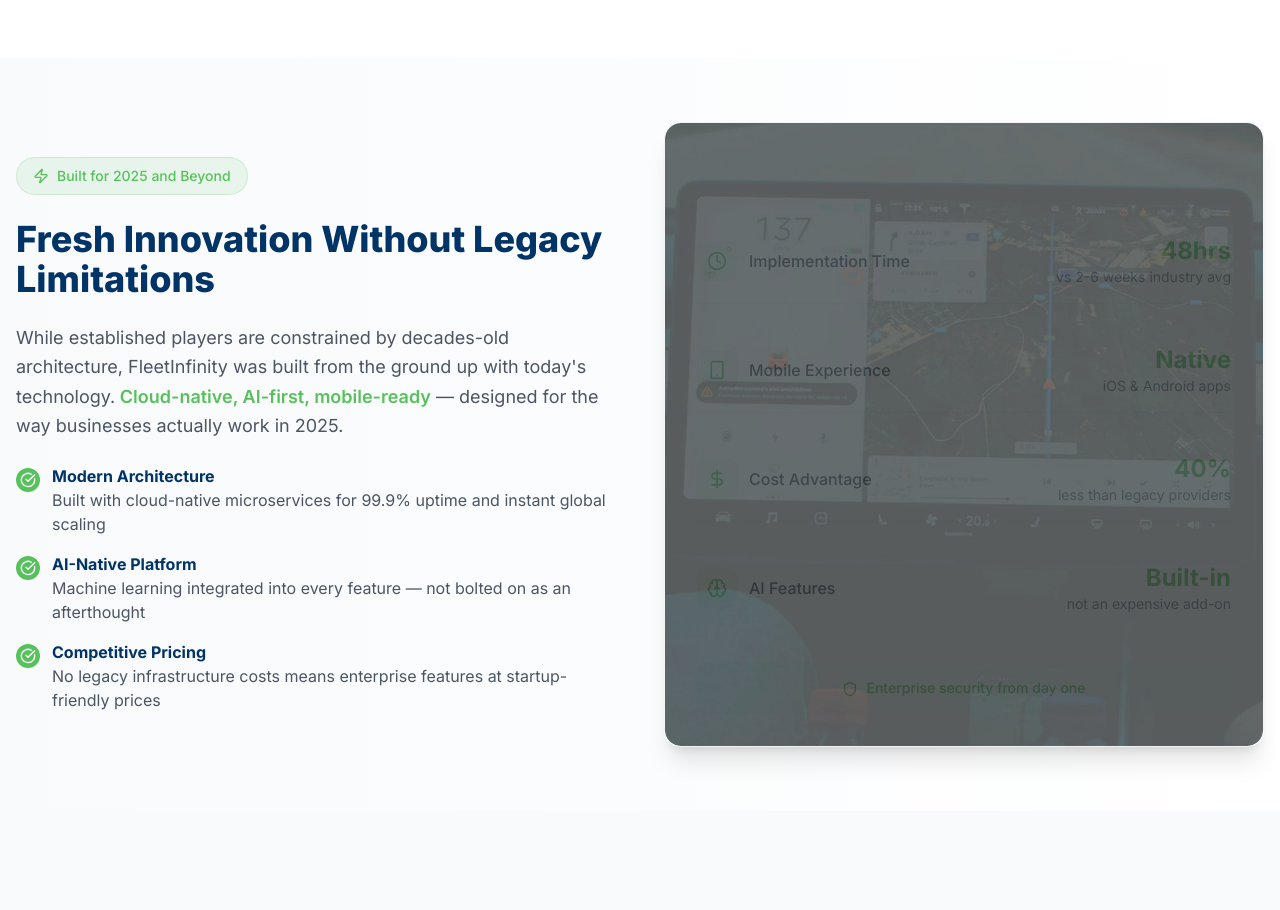
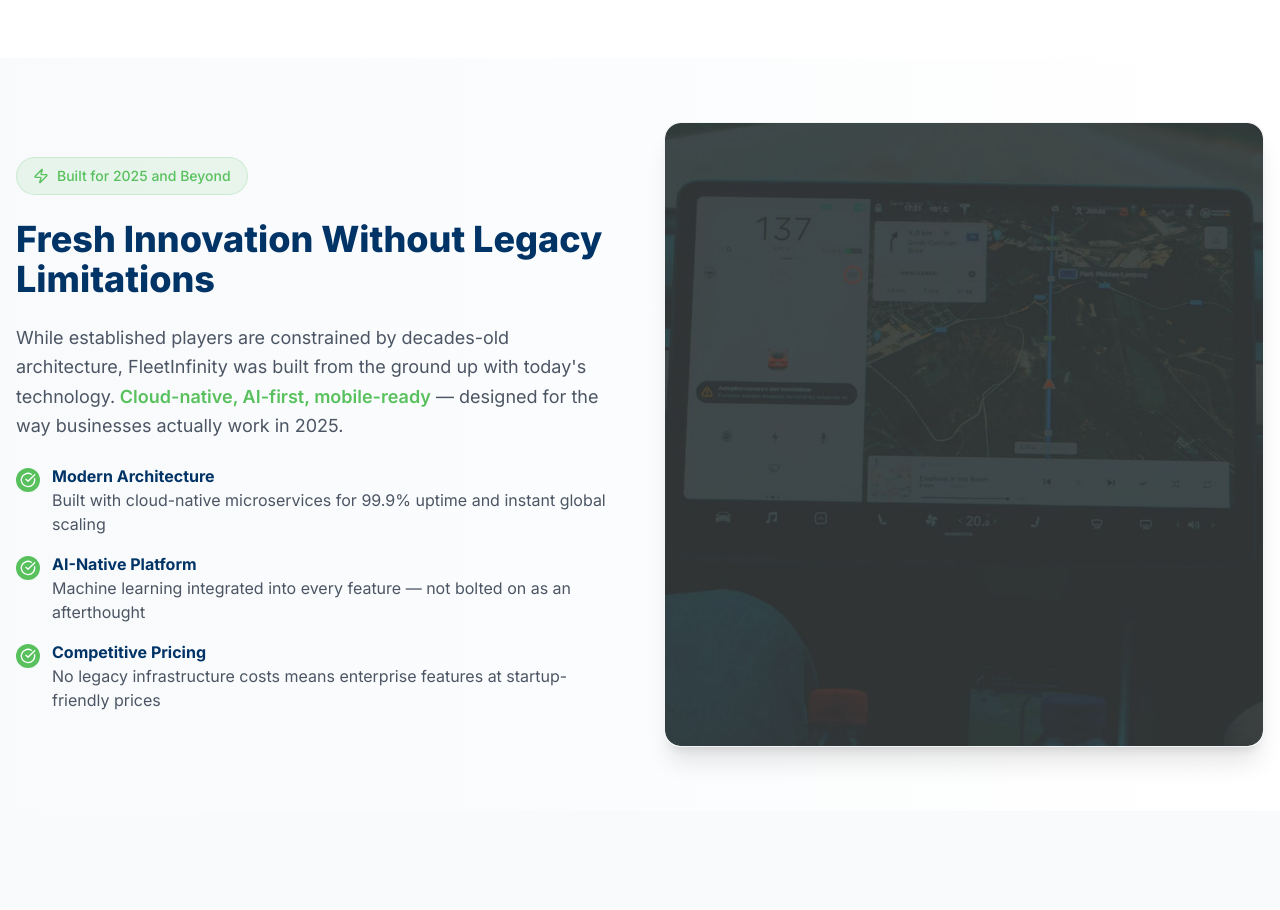
Before and after one commit to Bahareh-Esteki/fleetinfinity, a Next.js app: page / in a window 1280 px wide. Shown: the part 960-1870 px from the top of the page. Built offline with nearby package versions, Linux system fonts and the light colour scheme.

Commit message:
homepage building

```diff
--- a/app/page.js
+++ b/app/page.js
@@ -313,7 +313,7 @@ export default function HomePage() {
             <div className="relative bg-white rounded-2xl shadow-xl p-8 border border-gray-100 overflow-hidden">
               {/* Background Image with Low Opacity */}
               <div
-                className="absolute inset-0 opacity-80 bg-cover bg-center bg-no-repeat rounded-2xl"
+                className="absolute inset-0 opacity-100 bg-cover bg-center bg-no-repeat rounded-2xl"
                 style={{
                   backgroundImage: "url('/images/bg-1.jpg')",
                 }}
@@ -328,7 +328,7 @@ export default function HomePage() {
                     <div className="w-10 h-10 bg-brand-green/10 rounded-lg flex items-center justify-center">
                       <Clock className="w-5 h-5 text-brand-green" />
                     </div>
-                    <span className="font-medium text-gray-700">
+                    <span className="font-medium text-white-700">
                       Implementation Time
                     </span>
                   </div>
@@ -337,7 +337,7 @@ export default function HomePage() {
                       {" "}
                       48hrs
                     </div>
-                    <div className="text-sm text-gray-500">
+                    <div className="text-sm text-white-500">
                       vs 2-6 weeks industry avg
                     </div>
                   </div>
@@ -348,7 +348,7 @@ export default function HomePage() {
                     <div className="w-10 h-10 bg-brand-green/10 rounded-lg flex items-center justify-center">
                       <Smartphone className="w-5 h-5 text-brand-green" />
                     </div>
-                    <span className="font-medium text-gray-700">
+                    <span className="font-medium text-white-700">
                       Mobile Experience
                     </span>
                   </div>
```
